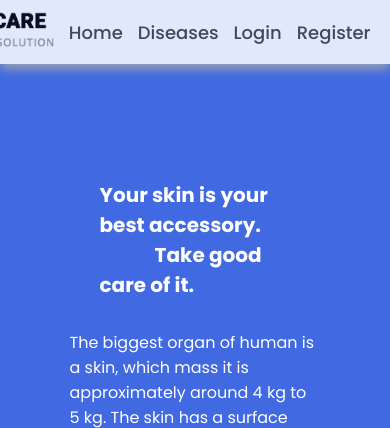
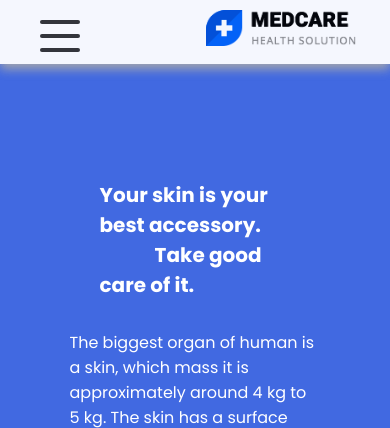
Before and after one commit to Parth1045p/skin_care, a Django app: page / in a window 390 px wide. Shown: the top 428 px of the page. Run offline with Django 4.2, Linux system fonts and the light colour scheme; some web fonts are replaced.

Commit message:
commit updated

```diff
--- a/skin_care/admin.py
+++ b/skin_care/admin.py
@@ -2,7 +2,9 @@ from django.contrib import admin
 
 # # Register your models here.
 # from .models import User
+from .models import skin
 
 
 # models_list = [User]
 # admin.site.register(models_list)
+admin.site.register(skin)
--- a/skin_care/models.py
+++ b/skin_care/models.py
@@ -8,3 +8,6 @@ from django.contrib.auth.models import AbstractUser
 #     # is_patient = models.BooleanField(default=False)
 #     is_doctor = models.BooleanField(default=False)
 #     phonenumber = models.CharField(max_length=200,null=True)
+class skin(models.Model):
+    myimage = models.URLField()
+    name = models.CharField(max_length=100)
--- a/skin_care/static/skin_care/css/style.css
+++ b/skin_care/static/skin_care/css/style.css
@@ -303,3 +303,108 @@ body {
   color: #fff;
   background: #0096ff;
 }
+
+#footer h2 {
+  text-align: center;
+  font-size: 2rem;
+  padding: 3rem;
+  font-weight: 500;
+  color: #fff;
+  background: rgb(65, 65, 65);
+}
+
+/* ############### Media Queries ########## */
+
+@media (max-width: 768px) {
+  .navbar {
+    opacity: 0.95;
+  }
+  .navbar-container input[type="checkbox"],
+  .navbar-container .hamburger-lines {
+    display: block;
+    /* border-radius: 2px solid red; */
+  }
+  .navbar-container {
+    display: block;
+    position: relative;
+    height: 64px;
+  }
+  .navbar-container input[type="checkbox"] {
+    position: absolute;
+    display: block;
+    height: 32px;
+    width: 40px;
+    top: 20px;
+    left: 20px;
+    z-index: 5;
+    opacity: 0;
+  }
+  .navbar-container .hamburger-lines {
+    display: block;
+    height: 32px;
+    width: 40px;
+    position: absolute;
+    top: 20px;
+    left: 20px;
+    z-index: 2;
+    display: flex;
+    flex-direction: column;
+    justify-content: space-between;
+  }
+  .navbar-container .hamburger-lines .line {
+    display: block;
+    height: 4px;
+    width: 100%;
+    border-radius: 10px;
+    background: #333;
+  }
+  .navbar-container .hamburger-lines .line1 {
+    transform-origin: 0% 0%;
+    transition: transform 0.4s ease-in-out;
+  }
+  .navbar-container .hamburger-lines .line2 {
+    /* transform-origin: 0% 0%; */
+    transition: transform 0.4s ease-in-out;
+  }
+  .navbar-container .hamburger-lines .line3 {
+    transform-origin: 0% 100%;
+    transition: transform 0.4s ease-in-out;
+  }
+
+  .navbar .menu-items {
+    padding-top: 100px;
+    background: #fff;
+    height: 100vh;
+    max-width: 300px;
+    transform: translate(-150%);
+    display: flex;
+    flex-direction: column;
+    margin-left: -40px;
+    padding-left: 50px;
+    transition: transform 0.5s ease-in-out;
+    box-shadow: 5px 0px 10px 0px #aaa;
+  }
+  .navbar .menu-items li {
+    margin-bottom: 3rem;
+    font-size: 2rem;
+    font-weight: 500;
+  }
+  .logo {
+    position: absolute;
+    top: 10px;
+    right: 15px;
+    font-size: 3rem;
+  }
+  .navbar-container input[type="checkbox"]:checked ~ .menu-items {
+    transform: translateX(0);
+  }
+  .navbar-container input[type="checkbox"]:checked ~ .hamburger-lines .line1 {
+    transform: rotate(45deg);
+  }
+  .navbar-container input[type="checkbox"]:checked ~ .hamburger-lines .line2 {
+    transform: scaleY(0);
+  }
+  .navbar-container input[type="checkbox"]:checked ~ .hamburger-lines .line3 {
+    transform: rotate(-45deg);
+  }
+}
--- a/skin_care/templates/skin_care/base.html
+++ b/skin_care/templates/skin_care/base.html
@@ -18,7 +18,7 @@
   <body>
     <nav class="navbar">
       <div class="navbar-container container">
-        <input type="checkbox" />
+        <input type="checkbox" name="" id="" />
         <div class="hamburger-lines">
           <span class="line line1"></span>
           <span class="line line2"></span>
@@ -161,5 +161,39 @@
         </div>
       </div>
     </section>
+    <footer id="footer">
+      <h2>Skin Disease Prediction Website &copy; all rights reserved</h2>
+    </footer>
+
+    <!-- ########################3 -->
+    <script src="https://ajax.googleapis.com/ajax/libs/jquery/3.3.1/jquery.min.js"></script>
+    <script>
+      $(document).ready(function () {
+        // Add smooth scrolling to all links
+        $("a").on("click", function (event) {
+          // Make sure this.hash has a value before overriding default behavior
+          if (this.hash !== "") {
+            // Prevent default anchor click behavior
+            event.preventDefault();
+
+            // Store hash
+            var hash = this.hash;
+
+            // Using jQuery's animate() method to add smooth page scroll
+            // The optional number (800) specifies the number of milliseconds it takes to scroll to the specified area
+            $("html, body").animate(
+              {
+                scrollTop: $(hash).offset().top,
+              },
+              800,
+              function () {
+                // Add hash (#) to URL when done scrolling (default click behavior)
+                window.location.hash = hash;
+              }
+            );
+          } // End if
+        });
+      });
+    </script>
   </body>
 </html>
--- a/skin_care/templates/skin_care/dashboard.html
+++ b/skin_care/templates/skin_care/dashboard.html
@@ -57,6 +57,7 @@
     />
   </head>
   <body>
+    {% if user.is_authenticated %}
     <div class="wrapper">
       <div class="sidebar">
         <h2>Dashboard</h2>
@@ -150,5 +151,6 @@
         </div>
       </div>
     </div>
+    {% endif %}
   </body>
 </html>
--- a/skin_care/templates/skin_care/login.html
+++ b/skin_care/templates/skin_care/login.html
@@ -68,7 +68,6 @@
                     ></button>
                   </div>
                   {% endfor %}
-
                   <form action="{% url 'logi'%}" method="POST">
                     {% csrf_token %}
                     <div class="form-outline mb-4">
--- a/skin_care/templates/skin_care/register.html
+++ b/skin_care/templates/skin_care/register.html
@@ -11,7 +11,7 @@
       integrity="sha384-GLhlTQ8iRABdZLl6O3oVMWSktQOp6b7In1Zl3/Jr59b6EGGoI1aFkw7cmDA6j6gD"
       crossorigin="anonymous"
     />
-    <link rel="stylesheet" href="{% static 'skin_care/css/register.css' %}" />
+    <!-- <link rel="stylesheet" href="{% static 'skin_care/css/register.css' %}" /> -->
     <title>Document</title>
   </head>
   <body>
--- a/skin_care/views.py
+++ b/skin_care/views.py
@@ -59,7 +59,7 @@ def login_page(request):
 
 def dash_board(request):
 	user_id=request.user.id
-	print(user_id)
+	# print(user_id)
 	# pat=User.objects.get(pk=3)
 	pat=User.objects.filter(id=user_id)
 	print(pat)
```
Also changed, not shown: skin_care/static/skin_care/css/register.css (+93 -3 lines), db.sqlite3, skin_care/migrations/0001_initial.py (added).
